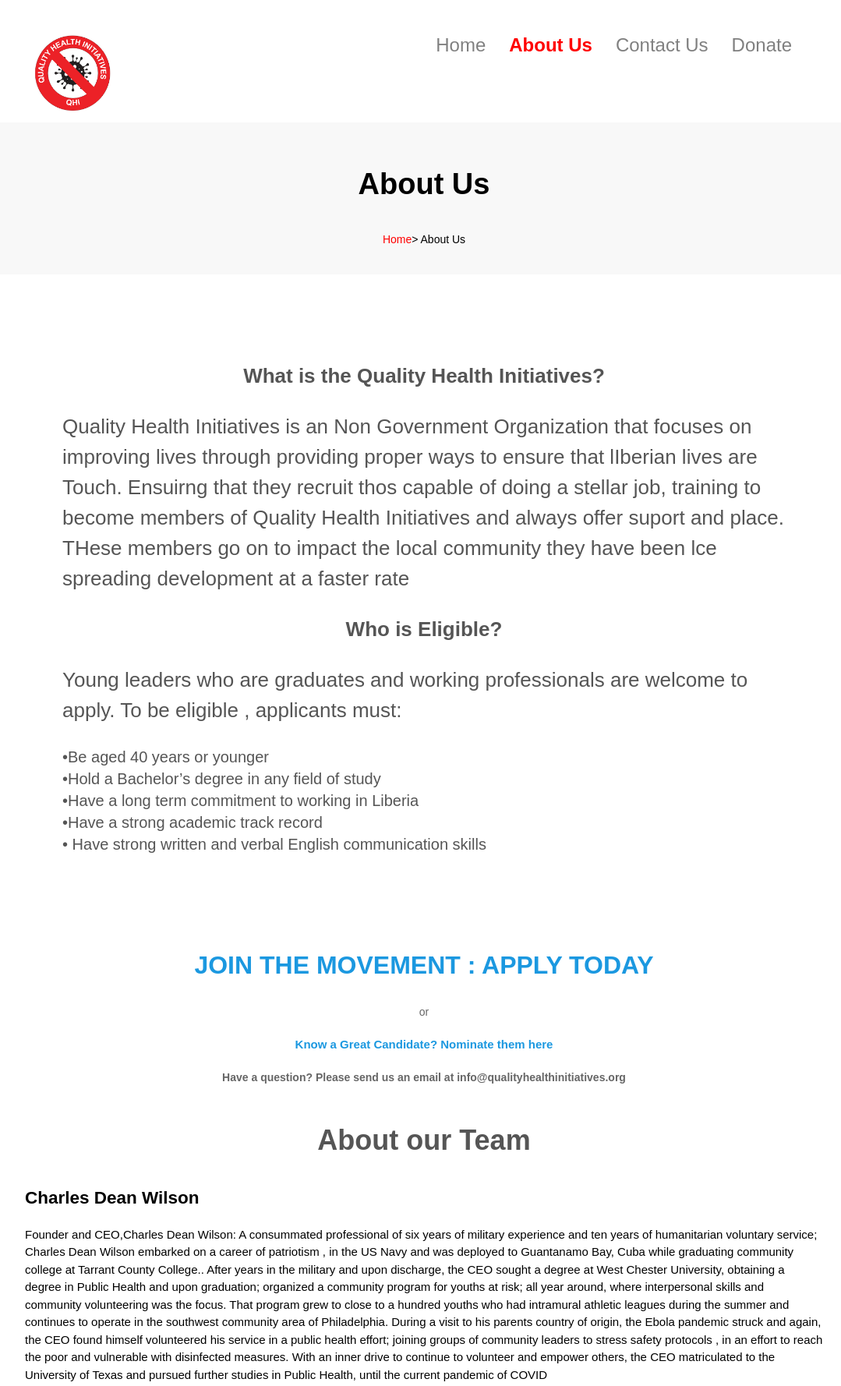
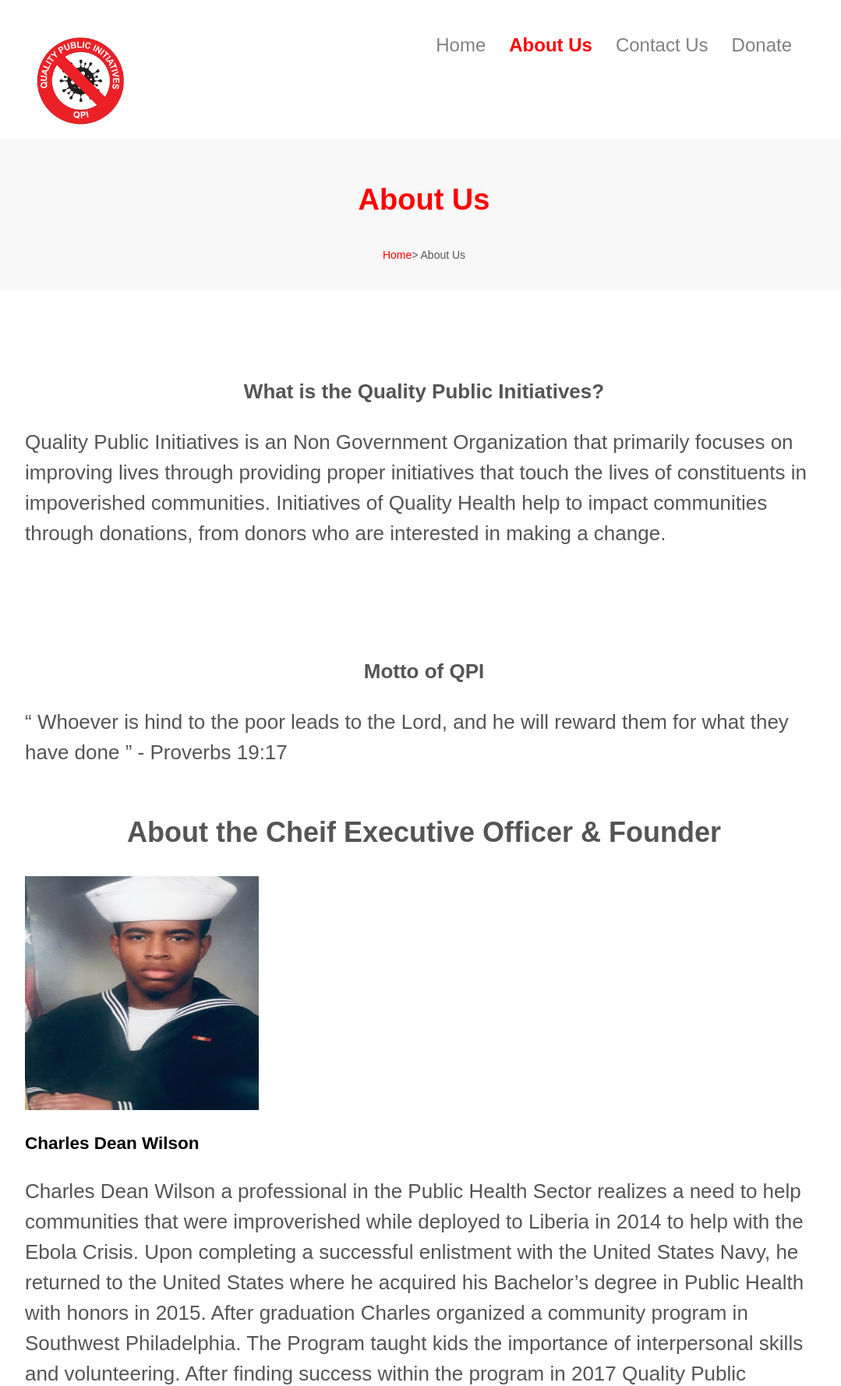
Before and after one commit to ishiekweneTelvin/qualityhealthinitiative, a plain HTML site: page about-us.html in a window 1280 px wide. Shown: the top 1778 px of the page at 78% size, without its empty margins (96-1175 px from the left). Drawn offline with Linux system fonts and the light colour scheme.

Commit message:
latest commit

```diff
--- a/about-us.html
+++ b/about-us.html
@@ -10,7 +10,7 @@
     <header>
         <div class="container">
             <div id="company_logo">
-                <img src="QHI LOGO.png" alt="QHI_Logo">
+                <img src="QPI Logo.png" alt="QPI_Logo">
             </div>
             <nav>
                 <li ><a href="index.html">Home</a></li>
@@ -26,7 +26,7 @@
     <section id="main-about">
         <div class="container">
  <div >
-    <h1>About Us</h1>
+    <h1 class="current-header">About Us</h1>
     <p><a href="index.html">Home</a>> About Us</p>
  </div>
         </div>
@@ -36,79 +36,59 @@
     <section id="about-sub-main">
         <div class="container">
             <div >
-<h2>What is the Quality Health Initiatives?</h2>
+<h2>What is the Quality Public Initiatives?</h2>
 <p>
-    Quality Health Initiatives is an Non Government Organization that focuses on improving lives through providing proper ways
-    to ensure that lIberian lives are Touch.
-
-    Ensuirng that they recruit thos capable of doing a stellar job, training to become members of Quality Health Initiatives
-    and always offer suport and place. THese members go on to impact the local community they have been lce spreading development at a faster rate
-</p>  </div>
-            <div>
-                <h2>Who is Eligible?</h2>
-                <p>Young leaders who are graduates and working professionals are welcome to apply.
-                    To be eligible , applicants must:</p>
-                    <ul>
-                        <li>•Be aged 40 years or younger</li>
-                        <li>•Hold a Bachelor’s degree in any field of study</li>
-                        <li>•Have a long term commitment to working in Liberia</li>
-                        <li>•Have a strong academic track record</li>
-                        <li>• Have strong written and verbal English communication skills</li>
-                    </ul>
-            </div>
+    Quality Public Initiatives is an Non Government Organization that
+    primarily focuses on improving  lives through providing
+    proper initiatives that touch the lives of constituents in
+    impoverished communities. Initiatives of Quality Health help to impact communities
+    through donations, from donors who are interested in making a change.
+</p>
+</div>
 
         </div>
     </section>
-
-    <section id="about-last">
+    <section id="motto">
         <div class="container">
-            <div>
-                <h1>Join The Movement : Apply Today </h1>
-                <p>or</p>
-                <h4>Know a Great Candidate? Nominate them here</h4>
-                <h3>Have a question? Please send us an email at info@qualityhealthinitiatives.org</h3>
-            </div>
+            <h1>Motto of QPI </h1>
+            <p><q>
+                Whoever is hind to the poor leads to the Lord, and he will reward them for what they have done
+            </q>  - Proverbs 19:17</p>
         </div>
     </section>
+
+
     <section>
         <div class="container">
             <div id="team">
-                <h2>About our Team</h2>
+                <h2>About the Cheif Executive Officer & Founder</h2>
             </div>
+
             <div class="about-team">
+                <img src="Founder.jpeg" alt="founder">
                 <h2>Charles Dean Wilson</h2>
                 <p>
-                    <span>Founder and CEO,Charles Dean Wilson:</span>
-                    A consummated professional of six years of military experience
-and ten years of humanitarian voluntary service; Charles Dean
-Wilson embarked on a career of patriotism , in the US Navy and
-was deployed to Guantanamo Bay, Cuba while graduating
-community college at Tarrant County College..
-After years in the military and upon discharge, the CEO sought a
-degree at West Chester University, obtaining a degree in Public
-Health and upon graduation; organized a community program
-for youths at risk; all year around, where interpersonal skills and
-community volunteering was the focus. That program grew to
-close to a hundred youths who had intramural athletic leagues
-during the summer and continues to operate in the southwest
-community area of Philadelphia.
-During a visit to his parents country of origin, the Ebola
-pandemic struck and again, the CEO found himself volunteered
-his service in a public health effort; joining groups of
-community leaders to stress safety protocols , in an effort to
-reach the poor and vulnerable with disinfected measures.
-With an inner drive to continue to volunteer and empower
-others, the CEO matriculated to the University of Texas and
-pursued further studies in Public Health, until the current
-pandemic of COVID
+                   Charles Dean Wilson a professional in the Public Health Sector realizes a need to help communities
+                   that were improverished while deployed to Liberia in 2014 to help with the Ebola Crisis.
+                   Upon completing a successful enlistment with the United States Navy, he returned to the United States
+                   where he acquired his Bachelor’s degree in Public Health with honors in 2015.
+                   After graduation Charles organized a community program in Southwest Philadelphia. The
+                   Program taught kids the importance of interpersonal skills and volunteering. After finding success
+                   within the program in 2017 Quality Public Initiatives was launched to further expand on the
+                   efforts of the previous program. In an effort to advance his knowledge base on such issues the
+                   CEO matriculated into the University of Texas where he obtained a Masters in Public Administration
+                   with a concentration in International Non Govermental Organization in 2019.
+
                 </p>
             </div>
         </div>
     </section>
+
     <section id="sub-main">
         <div class="container">
             <h1>Contact</h1>
-            <p> info@qualityhealthinitiatives.org</p>
+            <p>Email : info@qpi.org</p>
+            <p>Whatsapp: 1(215)-454-0066</p>
         </div>
 
             </section>
--- a/style.css
+++ b/style.css
@@ -42,8 +42,8 @@
 }
 header #company_logo img {
     margin: 0;
-    width: 120px ;
-    height: 120px;
+    width: 140px ;
+    height: 140px;
 }
 
 header nav{
@@ -64,7 +64,7 @@
 /* Showcase */
 
 #showcase {
-  min-height: 400px;
+  min-height: 750px;
   height: 100vh;
 
 background-image: url(group-photo-of-a-children-2883380.jpg);
@@ -89,6 +89,7 @@
     font-weight: 700px;
     color: red;
     text-transform: uppercase;
+    padding: 20px;
 }
 
 #showcase .join-us h2 {
@@ -98,9 +99,10 @@
 }
 
 #showcase .join-us p {
-    font-size: 14px;
+    font-size: 16px;
     line-height: 24px;
 }
+
 
 #showcase .what-we-do h2{
     text-align: center;
@@ -185,6 +187,7 @@
     font-size: 12px;
 }
 
+
 /*About*/
 #main-about{
 
@@ -210,7 +213,8 @@
 }
 
 #about-sub-main{
-    padding: 60px;
+    padding-top: 60px;
+    padding-bottom: 60px;
     margin-top: 30px;
     margin-bottom: 30px;
 }
@@ -228,6 +232,19 @@
     font-size: 20px;
     color: #555555 ;
     line-height: 28px;
+}
+#motto h1{
+
+        text-align: center;
+        font-size: 26px;
+        color: #555555;
+        font-weight: 700;
+
+}
+#motto q, p{
+    font-size: 26px;
+    color: #555555 ;
+
 }
 
 #about-last {
@@ -278,6 +295,10 @@
     line-height: 24px;
     color: #666666;
 }
+.about-team img{
+    height: 300px;
+    width: 300px;
+}
 
 @media(max-width: 768px){
     header #company_logo,
@@ -287,10 +308,42 @@
         float: none;
         width: 100%;
         margin-bottom: 10px;
-        font-size: 9px;
+        font-size: 9          px;
     }
 
     #showcase{
        min-height: 1800px ;
     }
 }
+
+.current-header {
+    color: red;
+}
+#payment{
+    padding: 30px;
+}
+#gofund{
+    padding: 20px;
+
+}
+#gofund a{
+    text-decoration: none;
+    color: green;
+    font-size: 24px;
+
+}
+.gofund {
+    color: grey;
+    font-size: 16px;
+}
+#paypal {
+    text-decoration: none;
+
+    font-size: 24px;
+    padding: 20px;
+
+}
+
+.paypal {
+    color: #3b7bbf;
+}
```
Also changed, not shown: contact.html (+8 -6 lines), donate.html (+43 -1 lines), index.html (+16 -23 lines), Founder.jpeg (added), QHI LOGO.png (deleted), QPHI LOGO-01.png (deleted), QPI Logo.png (added).
